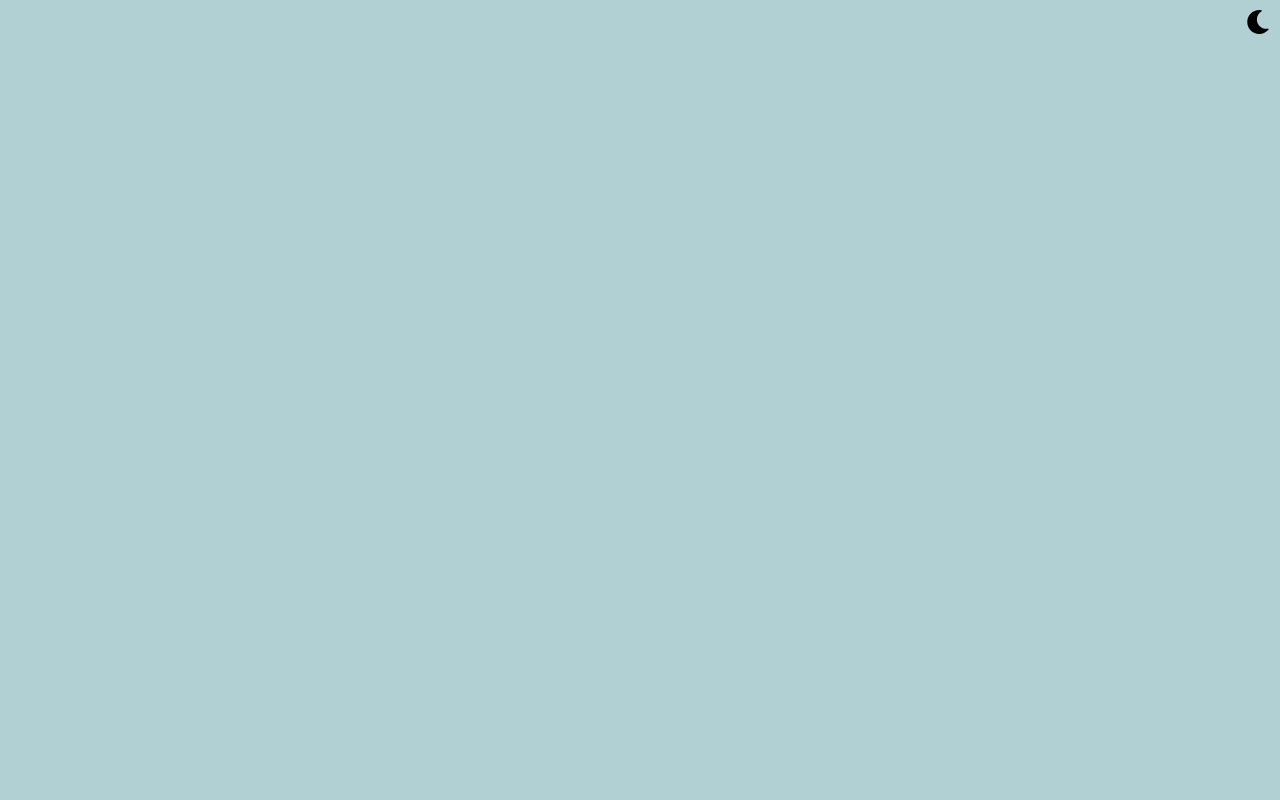
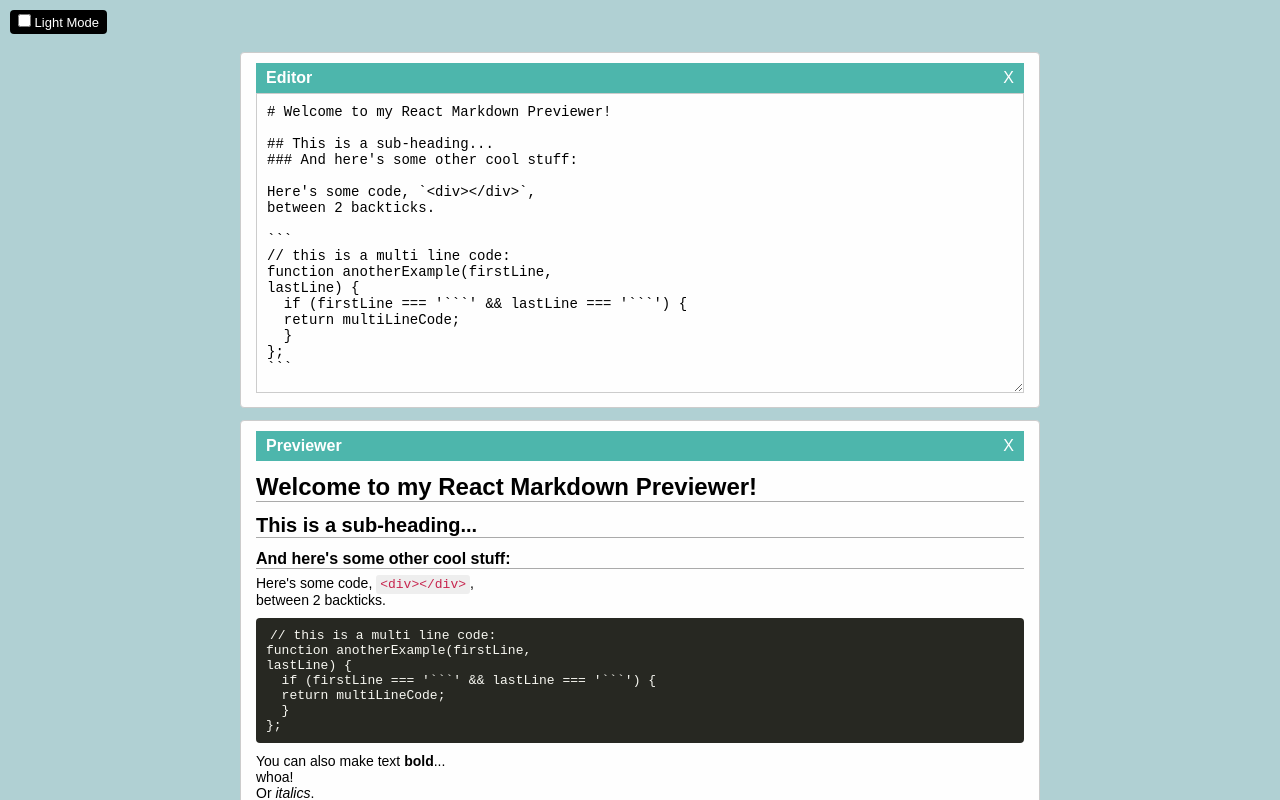
Before and after one commit to waskylinks/markdown-previewer, a React (Create React App) app: page / in a window 1280 px wide. Shown: the top 800 px of the page. Built offline with nearby package versions, Linux system fonts and the light colour scheme.

Commit message:
Initial commit

```diff
--- a/src/App.css
+++ b/src/App.css
@@ -7,25 +7,18 @@ body, html {
   height: 100%;
   width: 100%;
   font-family: Arial, Helvetica, sans-serif;
+  font-size: 16px;
   background-color: #b0d0d3;
-  overflow-x: hidden;
 }
 
 .app {
+  min-height: 100vh;
   position: relative;
-  width: 100%;
-  min-width: 100vh;
-  overflow: hidden;
+  padding-top: 40px; /* space for fixed toggle */
 }
 
-.theme-toggle {
-  position: fixed;
-  top: 10px;
-  right: 10px;
-  font-size: 1.5rem;
-  z-index: 999;
-  cursor: pointer;
-  color: inherit;
+.app.light {
+  color: #000;
 }
 
 .app.dark {
@@ -33,128 +26,30 @@ body, html {
   color: #f0f0f0;
 }
 
-.toolbar {
-  background: #4db6ac;
-  padding: 6px 10px;
+.theme-toggle {
+  position: fixed;
+  top: 10px;
+  left: 10px; /* moved to left */
+  background: #000;
+  font-size: 13px;
+  padding: 4px 8px;
   color: #fff;
-  font-weight: bold;
-  text-align: center;
-  font-weight: bold;
-  position: relative;
-}
-
-.close-btn {
-  position: absolute;
-  right: 10px;
-  top: 5px;
-  background: transparent;
-  border: none;
-  color: inherit;
-  font-size: 18px;
-  cursor: pointer;
+  border-radius: 4px;
+  z-index: 1000;
 }
 
 .pane {
-  position: absolute;
-  top: 40px;
-  left: 50%;
-  transform: translateX(-50%);
   width: 90%;
   max-width: 800px;
-  background-color: #ffffff;
-  color: #000000;
-  border: 1px solid #ccc;
-  z-index: 1;
+  margin: 12px auto;
   padding: 10px;
-  overflow: auto;
+  border: 1px solid #cccccc;
+  background: #fefefe;
+  border-radius: 4px;
   transition: all 0.3s ease;
-  box-shadow: 0 0 10px rgba(0, 0, 0, 0.1);
-}
-
-.pane.full {
-  width: 100vw;
-  height: 100vh;
-  top: 0;
-  left: 0;
-  transform: none;
-  z-index: 10;
-}
-
-textarea#editor {
-  width: 100%;
-  height: 60vh;
-  padding: 10px;
-  border: none;
-  resize: none;
-  outline: none;
-  background: transparent;
-  color: inherit;
-  font-family: monospace;
-}
-
-#preview {
-  font-size: 14px;
-  word-wrap: break-word;
-  font-size: 14px;
-  line-height: 1.5;
-}
-
-h1, h2, h3 {
-  border-bottom: 1px solid #ccc;
-  padding-bottom: 4px;
-  margin: 12px 0 8px;
-}
-
- h1 { font-size: 24px; }
- h2 { font-size: 20px; }
- h3 { font-size: 16px; }
-
- code {
-  background: #f1f1f1;
-  padding: 2px 4px;
-  font-family: monospace;
-  font-size: 13px;
-}
-
-pre {
-  background: #263238;
-  color: #ffffff;
-  padding: 10px;
-  overflow-x: auto;
-  font-size: 13px;
-  margin: 12px 0;
-  border-radius: 4px;
-}
-
-blockquote {
-  border-left: 4px solid #999;
-  padding-left: 10px;
-  margin: 10px 0;
-  color: #666;
-  display: block;
-}
-
-th, td {
-  border: 1px solid #999;
-  padding: 6px;
-  text-align: left;
-  font-size: 13px;
-}
-
-ul, ol {
-  margin: 10px 0 10px 20px;
-  padding-left: 15px;
-}
-
-li {
-  margin-bottom: 5px;
-}
-
-img {
-  max-width: 100%;
-  height: auto;
-  display: block;
-  margin: 10px auto;
+  padding-left: 15px; /* added for list padding */
+  padding-right: 15px;
+  overflow-wrap: break-word;
 }
 
 .app.dark .pane {
@@ -162,79 +57,164 @@ img {
   color: #f0f0f0;
 }
 
+.toolbar {
+  background: #4db6ac;
+  padding: 6px 10px;
+  color: white;
+  font-weight: bold;
+  display: flex;
+  justify-content: space-between;
+  align-items: center;
+}
+
+.close-btn {
+  background: none;
+  border: none;
+  color: white;
+  font-size: 16px;
+  cursor: pointer;
+}
+
+textarea#editor {
+  width: 100%;
+  height: 300px;
+  padding: 10px;
+  font-family: 'Courier New', Courier, monospace;
+  font-size: 14px;
+  resize: vertical;
+  border: 1px solid #ccc;
+  background: inherit;
+  color: inherit;
+}
+
+/* Preview text styles */
+#preview {
+  white-space: normal;
+  word-wrap: break-word;
+  font-size: 14px;
+  padding-left: 0; /* reset if needed */
+  padding-right: 0;
+}
+
+/* Headings inside preview */
+#preview h1, #preview h2, #preview h3 {
+  border-bottom: 1px solid #aaa;
+  margin: 12px 0 6px;
+}
+
+#preview h1 { font-size: 24px; }
+#preview h2 { font-size: 20px; }
+#preview h3 { font-size: 16px; }
+
+/* Code blocks and inline code */
+code {
+  background: #eee;
+  color: #c7254e;
+  padding: 2px 4px;
+  font-family: monospace;
+  font-size: 13px;
+  border-radius: 3px;
+}
+
+pre {
+  background: #272822;
+  color: #f8f8f2;
+  padding: 10px;
+  font-size: 13px;
+  overflow-x: auto;
+  border-radius: 4px;
+  margin: 10px 0;
+  white-space: pre-wrap;
+  word-wrap: break-word;
+  max-width: 100%;
+}
+
+pre code {
+  background: transparent;
+  color: inherit;
+}
+
 .app.dark pre {
-  background: #1c1c1c;
+  background: #1e1e1e;
+  color: #f0f0f0;
 }
 
 .app.dark code {
-  background-color: #1e1e1e;
+  background: #333;
+  color: #e6db74;
+}
+
+/* Blockquotes */
+blockquote {
+  border-left: 4px solid #999;
+  padding-left: 10px;
+  margin: 10px 0;
+  color: #555;
 }
 
 .app.dark blockquote {
-  border-left-color: #888;
-  color: #bbb;
+  border-left-color: #aaa;
+  color: #ccc;
 }
 
+/* Tables */
+table {
+  width: 100%;
+  border-collapse: collapse;
+  margin-top: 10px;
+}
+
+th, td {
+  border: 1px solid #aaa;
+  padding: 6px;
+  text-align: left;
+}
+
+/* Lists with proper padding */
+#preview ul,
+#preview ol {
+  padding-left: 20px;
+  margin: 10px 0;
+}
+
+#preview ul ul,
+#preview ol ol,
+#preview ul ol,
+#preview ol ul {
+  padding-left: 20px;
+}
+
+/* Responsive */
 @media (max-width: 768px) {
+  textarea#editor {
+    height: 200px;
+  }
 
-  .pane {
-    width: 95%;
-    font-size: 13px;
-  }
-  textarea#editor {
-    height: 50vh;
-    font-size: 13px;
+  .toolbar {
+    font-size: 14px;
   }
 
   #preview {
     font-size: 13px;
   }
-
-  h1 { font-size: 20px; }
-  h2 { font-size: 18px; }
-  h3 {  font-size: 16px; }
 }
 
 @media (max-width: 480px) {
   .pane {
-    width: 98%;
-    padding: 6px;
-    font-size: 12px;
+    width: 95%;
   }
 
   .theme-toggle {
-    font-size: 1.2rem;
+    font-size: 12px;
+    padding: 2px 6px;
   }
 
-  .textarea#editor {
-    height: 45vh;
+  textarea#editor {
+    height: 160px;
     font-size: 13px;
   }
 
   #preview {
     font-size: 12px;
   }
-
-  h1 { font-size: 18px; }
-  h2 { font-size: 16px; }
-  h3 { font-size: 14px; }
 }
-
-@media (max-width: 360px) {
-  textarea#editor {
-    height: 40vh;
-    font-size: 11px;
-  }
-
-  #preview {
-    font-size: 11px;
-  }
-
-  th, td {
-    font-size: 11px;
-  }
-
-  code, pre {
-    font-size: 11px;
-  }
-}
--- a/src/App.js
+++ b/src/App.js
@@ -1,7 +1,6 @@
-import React, { useState } from 'react';
+import React, { useState }from 'react';
 import './App.css';
-import { marked } from 'marked';
-import { FaSun, FaMoon } from 'react-icons/fa';
+import {marked} from 'marked';
 
 marked.setOptions({ breaks: true });
 
@@ -51,31 +50,41 @@ content can   | be here, and  | here
 1. Use just 1s if you want!
 1. And last but not least, let's not forget embedded images:
 
-![freecodecampLogo](https://cdn.freecodecamp.org/testables-projects-free/images/fcc_secoundary.svg)
 `;
 
 function App() {
+
   const [markdown, setMarkdown] = useState(defaultMarkdown);
   const [darkMode, setDarkMode] = useState(false);
-  const [showEditor, setshowEditor] = useState(true);
-  const [showPreview, setShowPreview] = useState(true);
+  const [activePane, setActivePane] = useState(null);
 
   return (
-    <div className={`app ${darkMode ? 'dark' : 'light'}`}>
   <div
-        className='theme-toggle'
-        onClick={() => setDarkMode(!darkMode)}
+  className={`app ${darkMode ? 'dark' : 'light'}`}
   >
-        {darkMode ? <FaSun /> : <FaMoon />}
+    <div className='theme-toggle'>
+      <label>
+        <input
+        type='checkbox'
+        checked={darkMode}
+        onChange={ () => setDarkMode(!darkMode)}
+        />
+        {darkMode ? ' Dark Mode' : ' Light Mode'}
+      </label>
     </div>
 
-      {showEditor && (
-        <div className={`pane editor-pane ${!showPreview ? 'full' : ''}`}>
-          <div className='toolbar'>
-            <span className='title'>Editor</span>
+    <div
+    className={`pane editor-pane ${ activePane === 'preview' ? 'hidden' : '' }`}
+    >
+      <div
+      className='toolbar'>
+        <span
+        className='title'>
+          Editor
+        </span>
         <button
         className='close-btn'
-              onClick={() => setShowPreview(!showPreview)}
+        onClick={ () => setActivePane(activePane === 'editor' ? null : 'editor')}
         >
           X
         </button>
@@ -86,16 +95,15 @@ function App() {
       onChange={(e) => setMarkdown(e.target.value)}
       />
     </div>
-      )}
 
-      {showPreview && (
-        <div className={`pane preview-pane ${!showEditor ? 'full' : ''}`}>
+    <div
+    className={`pane preview-pane ${ activePane === 'editor' ? 'hidden' : '' }`}
+    >
       <div className='toolbar'>
         <span className='title'>Previewer</span>
         <button
         className='close-btn'
-              onClick={() => setshowEditor(!showEditor)}
-            >
+        onClick={ () => setActivePane(activePane === 'preview' ? null : 'preview')}>
           X
         </button>
       </div>
@@ -103,10 +111,10 @@ function App() {
       id='preview'
       dangerouslySetInnerHTML={{ __html: marked.parse(markdown) }}
       />
+
+    </div>
+
   </div>
 )}
-    </div>
-  );
-}
 
-export default App;
+export default App
```
Lines whose indentation alone changed are shown as unchanged.
